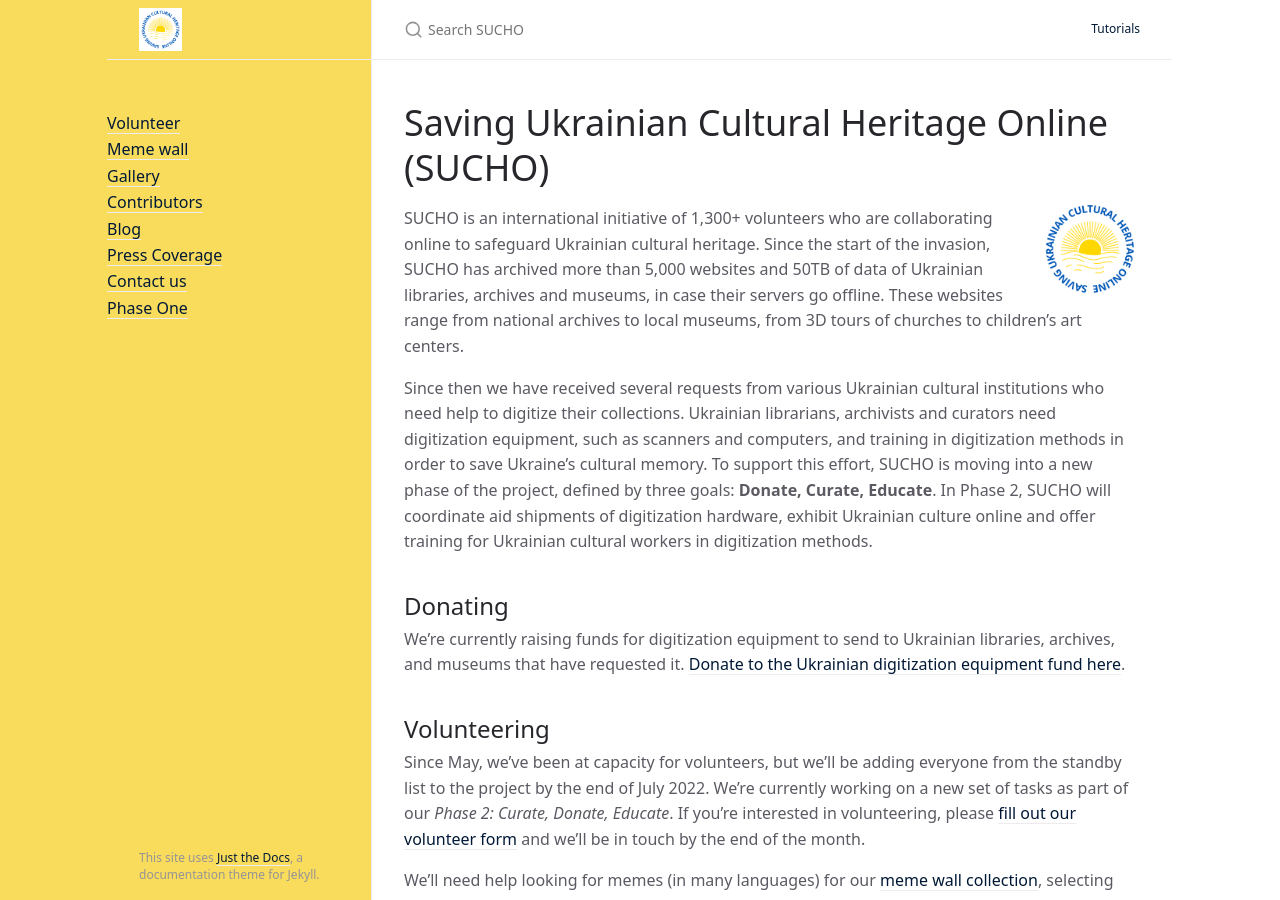
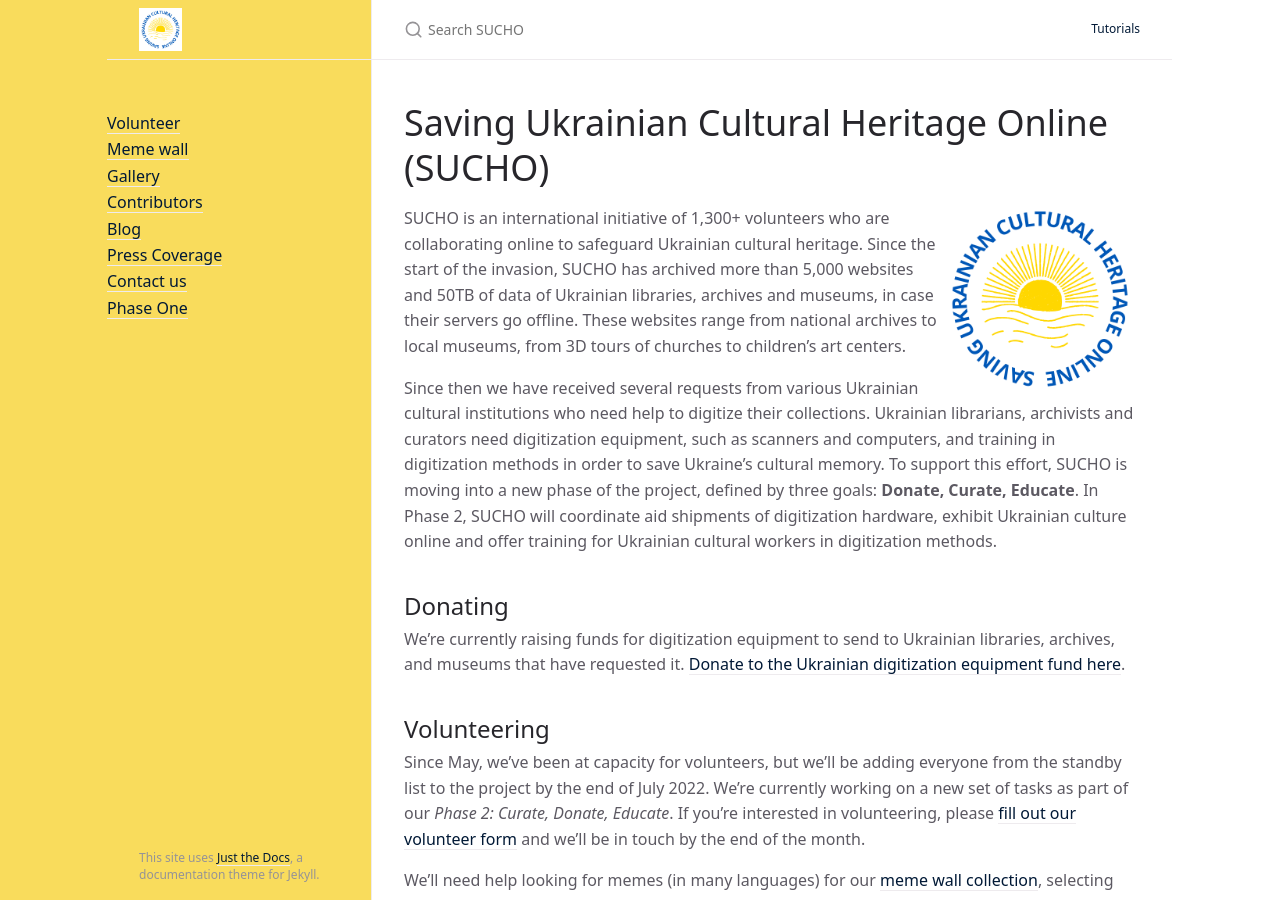
Before and after one commit to sucho-archiving/sucho-archiving.github.io, a Jekyll site: the page built from index.md, in a window 1280 px wide and 900 px high. Built offline with Jekyll 4.4.1, drawn with Linux system fonts in a browser that asks for light colours.

Commit message:
Changed logo size in body

```diff
--- a/index.md
+++ b/index.md
@@ -9,7 +9,7 @@
 
 # Saving Ukrainian Cultural Heritage Online (SUCHO)
 
-<img src="/assets/images/sucho-logo.png" width="100px" style="float:right;" title="Saving Ukrainian Cultural Heritage Online">
+<img src="/assets/images/sucho-logo.png" width="200px" style="float:right;" title="Saving Ukrainian Cultural Heritage Online">
 
 SUCHO is an international initiative of 1,300+ volunteers who are collaborating online to safeguard Ukrainian cultural heritage. Since the start of the invasion, SUCHO has archived more than 5,000 websites and 50TB of data of Ukrainian libraries, archives and museums, in case their servers go offline. These websites range from national archives to local museums, from 3D tours of churches to children’s art centers.
 
```
